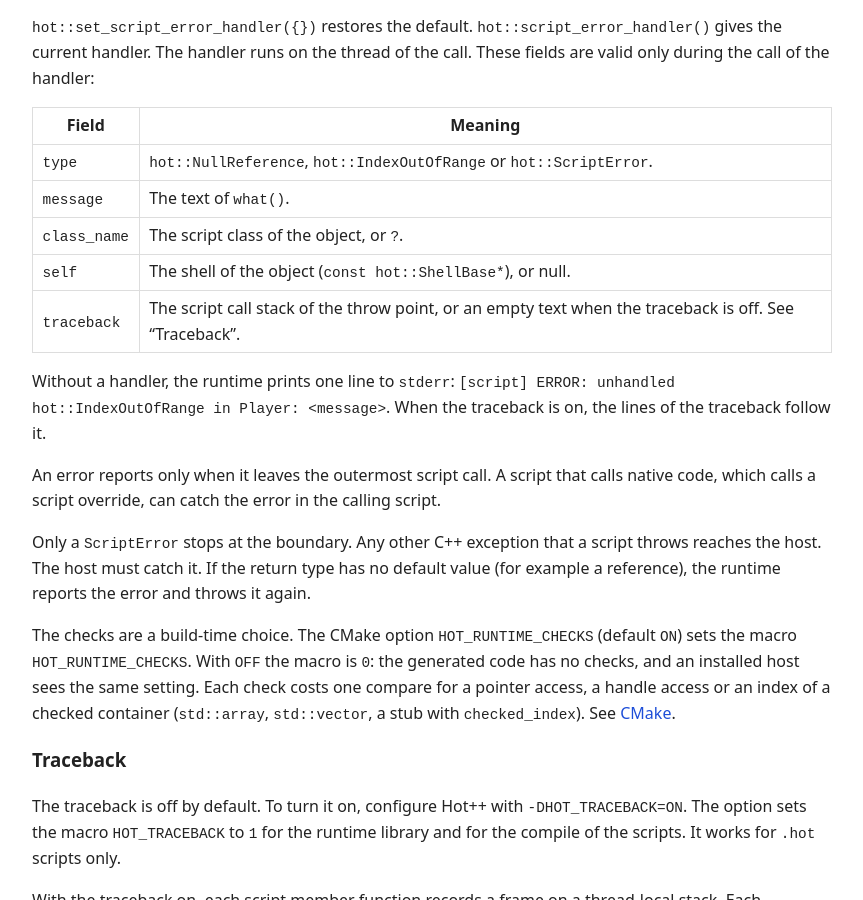
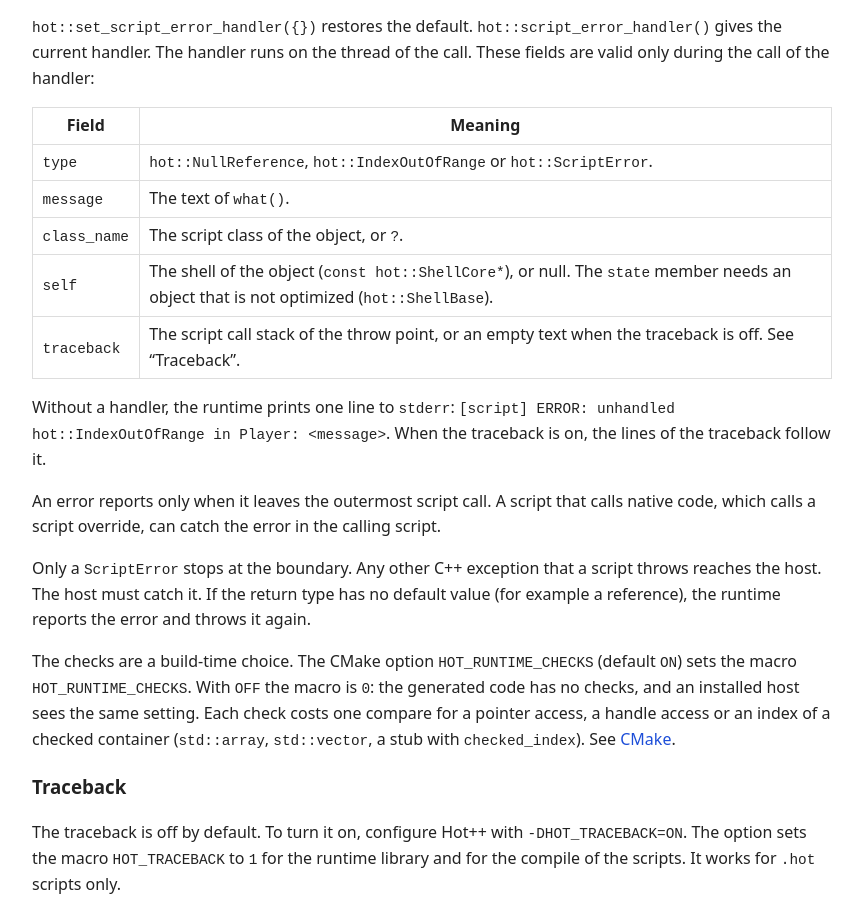
Before and after one commit to rokups/hotpp, a Jekyll site: the page built from embedding-rules.md, in a window 1280 px wide and 900 px high, scrolled down 2997 px. Shown: the whole window, without its empty margins (224-1087 px from the left). Built offline with Jekyll 4.4.1, drawn with Linux system fonts in a browser that asks for light colours.

Commit message:
Update docs from 7ee3ec3

```diff
--- a/embedding-rules.md
+++ b/embedding-rules.md
@@ -79,7 +79,7 @@ hot::set_script_error_handler([](const hot::ScriptErrorReport& r) {
 | `type` | `hot::NullReference`, `hot::IndexOutOfRange` or `hot::ScriptError`. |
 | `message` | The text of `what()`. |
 | `class_name` | The script class of the object, or `?`. |
-| `self` | The shell of the object (`const hot::ShellBase*`), or null. |
+| `self` | The shell of the object (`const hot::ShellCore*`), or null. The `state` member needs an object that is not optimized (`hot::ShellBase`). |
 | `traceback` | The script call stack of the throw point, or an empty text when the traceback is off. See "Traceback". |
 
 Without a handler, the runtime prints one line to `stderr`: `[script] ERROR: unhandled hot::IndexOutOfRange in Player: <message>`. When the traceback is on, the lines of the traceback follow it.
```
Also changed, not shown: development.md (+1 -1 lines), embedding-backends.md (+2 -0 lines), internals.md (+1 -0 lines).
